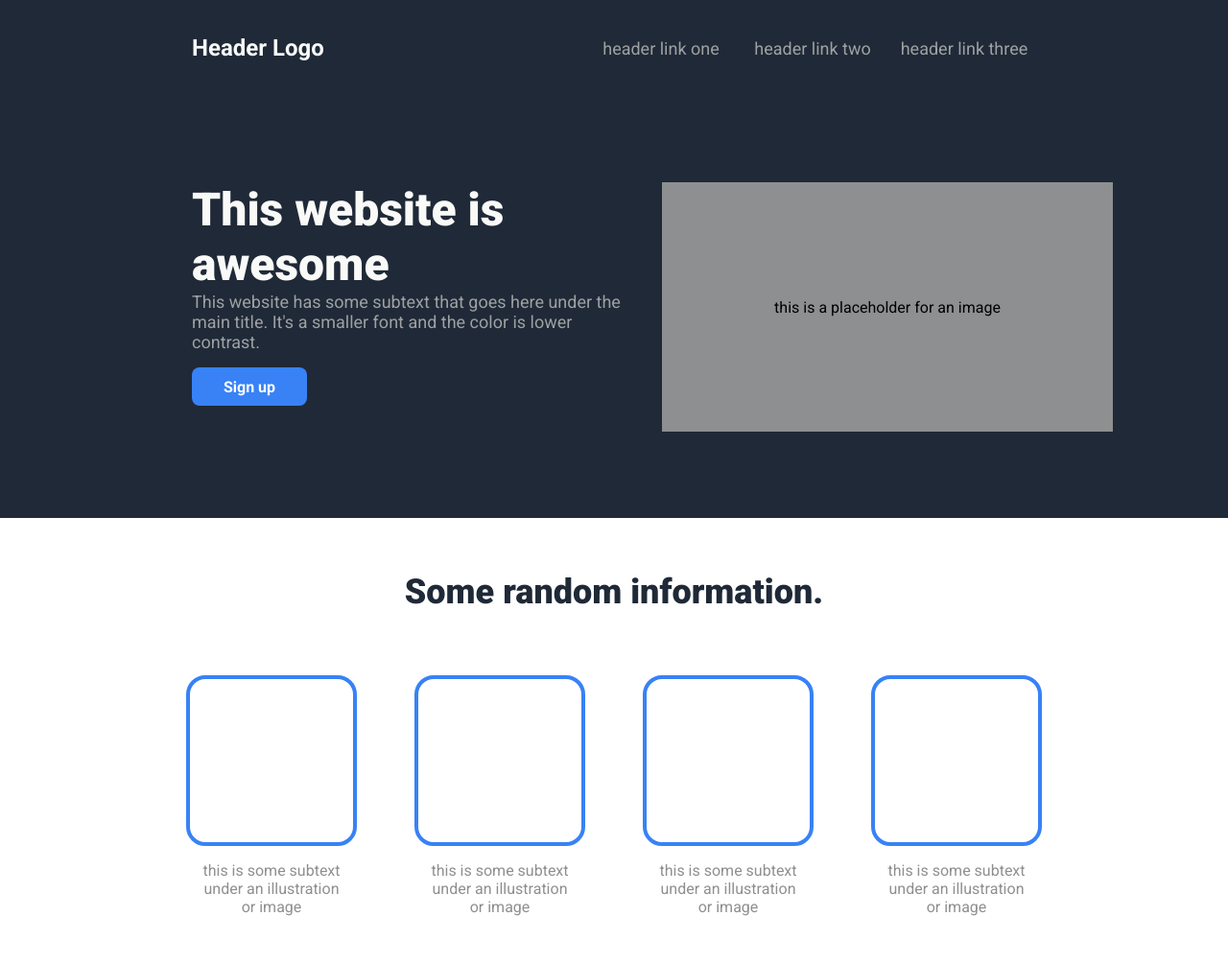
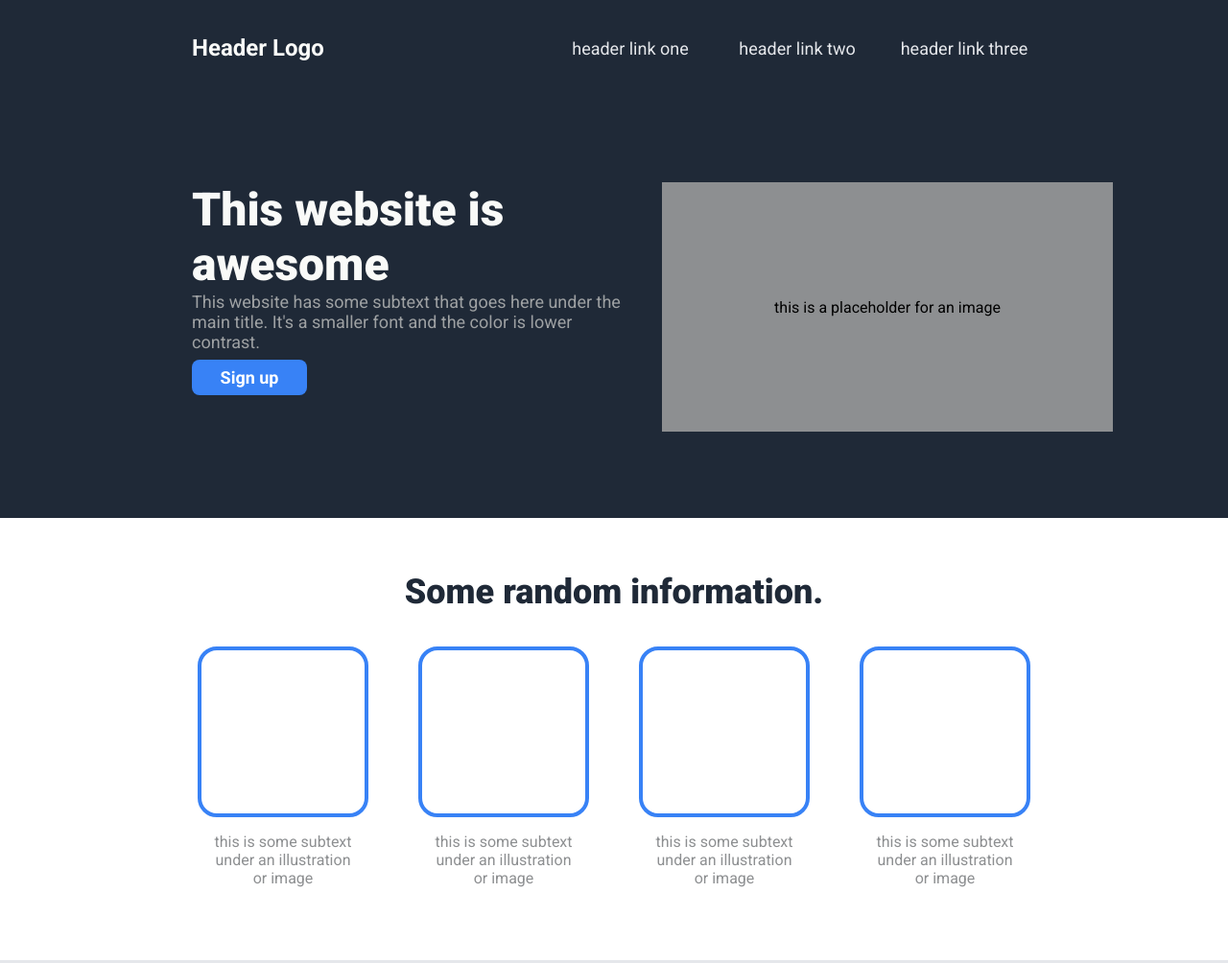
Before and after one commit to oscarzzq/landing-page-demo, a plain HTML site: page index.html in a window 1280 px wide. Shown: the top 1004 px of the page at 96% size. Drawn offline with Linux system fonts and the light colour scheme.

Commit message:
refactor: Improve HTML semantics and CSS structure
- Replace generic divs and paragraphs with semantic tags like <header>, <section>, and <footer> for better accessibility and SEO.
- Create reusable and consistent button classes (.button-primary, .button-secondary) to replace ID-based styling.
- Modernize layout spacing by using the CSS `gap` property in flex containers instead of margins on individual items.
- Simplify and correct header layout logic for better stability.

```diff
--- a/index.html
+++ b/index.html
@@ -7,30 +7,34 @@
     <link rel="preconnect" href="https://fonts.googleapis.com">
     <link rel="preconnect" href="https://fonts.gstatic.com" crossorigin>
     <link href="https://fonts.googleapis.com/css2?family=Roboto:ital,wght@0,100..900;1,100..900&display=swap" rel="stylesheet">
-    <title>Document</title>
+    <title>Landing Page</title>
 </head>
 <body>
     <div class="total-container">
-        <div class="top-section">
+
+        <header class="top-section">
             <div class="header-container">
                 <p class="header logo"><strong>Header Logo</strong></p>
-                <p class="header secondary-font">header link one</p>
-                <p class="header secondary-font">header link two</p>
-                <p class="header secondary-font">header link three</p>
+                <ul class="header-links">
+                    <li class="header secondary-font"><a href="#">header link one</a></li>
+                    <li class="header secondary-font"><a href="#">header link two</a></li>
+                    <li class="header secondary-font"><a href="#">header link three</a></li>
+                </ul>
             </div>
-            <div class="center-header">
+
+            <section class="center-header">
                 <div class="title-area">
                     <p id="main">This website is awesome</p>
                     <p class="center secondary-font">This website has some subtext that goes here under the main title. It's a smaller font and the color is lower contrast.</p>
-                    <p id="sign-up"><strong>Sign up</strong></p>
+                    <button class="button button-primary"><strong>Sign up</strong></button>
                 </div>
                 <div class="center-image">
                     <p class="placeholder">this is a placeholder for an image</p>
                 </div>
-            </div>
-        </div>
+            </section>
+        </header>
 
-        <div class="info-section">
+        <section class="info-section">
             <p id="info-title">Some random information.</p>
             <div class="info-specific">
                 <div class="info-item">
@@ -50,24 +54,26 @@
                     <p class="info-text">this is some subtext under an illustration or image</p>
                 </div>
             </div>
-        </div>
+        </section>
 
-        <div class="quote-section">
+        <section class="quote-section">
             <p class="quote">This is an inspiring quote, or a testimonial from a customer. Maybe it's just filling up space, or maybe peolpe will actually read it. Who knows? All i know is that it looks nice.</p>
             <p class="quote-author">-Thor, God of Thunder</p>
-        </div>
-        <div class="action-section">
+        </section>
+
+        <section class="action-section">
             <div class="action-box">
                 <div class="call-text">
                     <p class="call head">Call to action! It's time!</p>
                     <p class="call text">Sign up for our product by clicking that button right over there!</p>
                 </div>
-                <p class="call sign">Sign up</p>
+                <button class="button button-secondary">Sign up</button>
             </div>
-        </div>
-        <div class="bottom">
+        </section>
+
+        <footer class="bottom">
             <p id="copyright">Copyright © Oscar Zhang 2025</p>
-        </div>
+        </footer>
     </div>
 </body>
 </html>
--- a/style.css
+++ b/style.css
@@ -13,11 +13,9 @@ body {
 
 .header-container {
     height: 80px;
-    padding: 16px;
     display: flex;
     align-items: center;
-    justify-content: center;
-    gap: 8px;
+    justify-content: space-between;
     background-color: #1f2937;
     padding: 10px 200px;
 }
@@ -35,10 +33,22 @@ body {
     color: #f9faf8;
     font-size: 24px;
     font-weight: bold;
-    display: flex;
-    /* padding: 200px; */
     flex: 2 1 auto;
     justify-content: left;
+}
+
+.header-links {
+    list-style-type: none;
+    margin: 0;
+    padding: 0;
+    display: flex;
+    gap: 24px;
+}
+
+.header-links a {
+    font-size: 18px;
+    color: #e5e7eb;
+    text-decoration: none;
 }
 
 .top-section {
@@ -77,16 +87,26 @@ body {
     margin: 0;
 }
 
-#sign-up {
-    display: flex;
+.button-primary {
+    width: 120px;
+    margin-top: 8px;
     background-color: #3882f6;
     color: white;
-    width: 120px;
-    height: 40px;
+}
+
+.button {
+    border: none;
+    font-family: inherit;
+    cursor: pointer;
+    text-decoration: none;
+    display: inline-flex;
     justify-content: center;
     align-items: center;
+
+    font-size: 18px;
     font-weight: bold;
     border-radius: 8px;
+    padding: 8px 12px;
 }
 
 .placeholder {
@@ -116,12 +136,12 @@ body {
 
 .info-specific {
     display: flex;
+    gap: 52px;
 }
 
 .info-item {
     display: flex;
     flex-direction: column;
-    margin: 30px;
     justify-content: center;
     align-items: center;
 }
@@ -212,10 +232,10 @@ body {
     font-size: 15px;
 }
 
-.call.sign {
-    border: 3px solid white;
-    border-radius: 15px;
-    padding: 8px 25px;
+.button-secondary {
+    background-color: transparent;
+    color: white;
+    border: 2px solid white;
 }
 
 #copyright {
```
